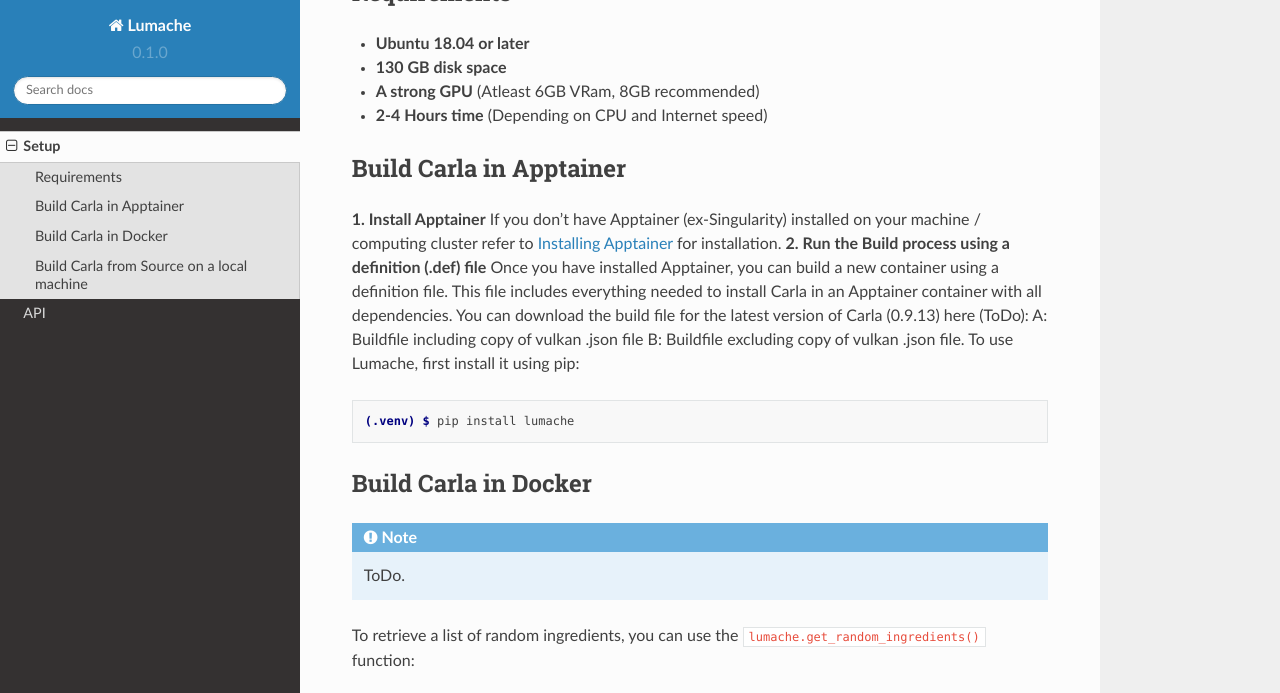
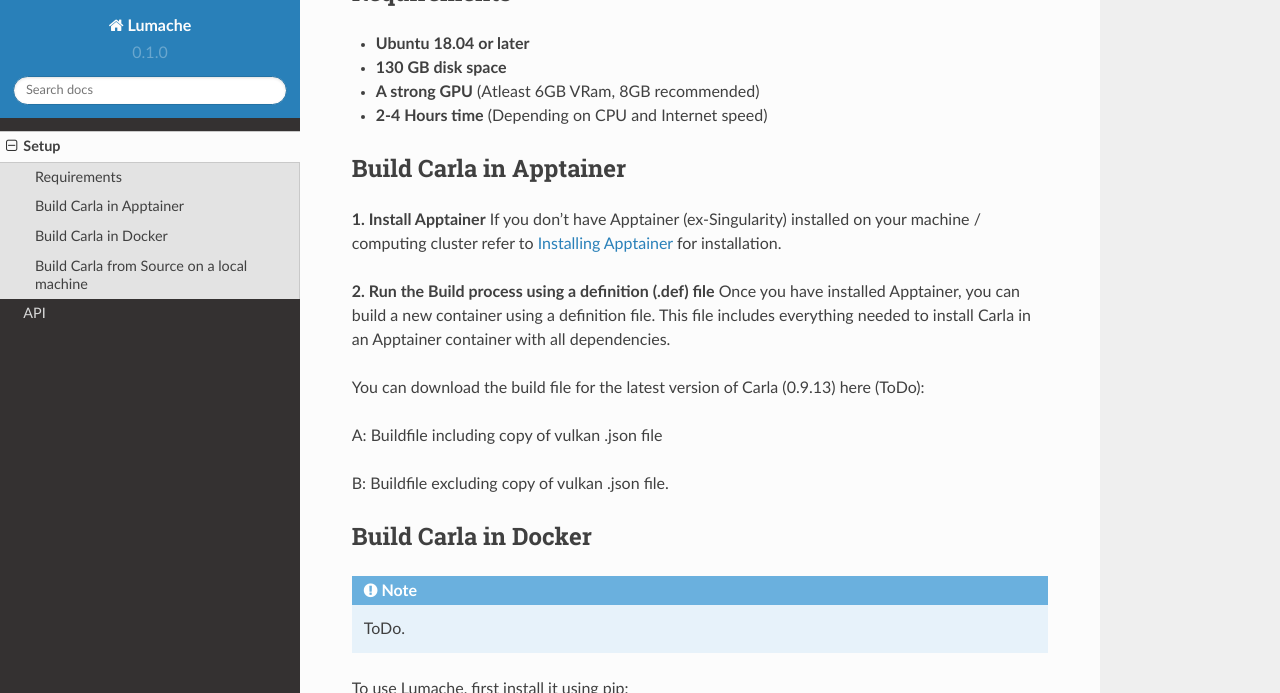
Before and after one commit to KaiPonel/UMDRacingSIM, a Sphinx documentation site: the page built from docs/source/Setup.rst, in a window 1280 px wide and 900 px high, scrolled down 280 px, cut to the strip 0-693 px from the top of the window. Built offline with Sphinx 7.4.7 and the Read the Docs theme 2.0.0, drawn with Linux system fonts in a browser that asks for light colours.

Commit message:
Update Setup.rst

```diff
--- a/docs/source/Setup.rst
+++ b/docs/source/Setup.rst
@@ -14,22 +14,30 @@
 ------------
 **1. Install Apptainer**
 If you don't have Apptainer (ex-Singularity) installed on your machine / computing cluster refer to  `Installing Apptainer <https://apptainer.org/docs/admin/main/installation.html>`_ for installation.
+
 **2. Run the Build process using a definition (.def) file**
 Once you have installed Apptainer, you can build a new container using a definition file. This file includes everything needed to install Carla in an Apptainer container with all dependencies.
+
 You can download the build file for the latest version of Carla (0.9.13) here (ToDo):
+
 A: Buildfile including copy of vulkan .json file
+
 B: Buildfile excluding copy of vulkan .json file.
-To use Lumache, first install it using pip:
 
-.. code-block:: console
-
-   (.venv) $ pip install lumache
 
 Build Carla in Docker
 ----------------
 .. note::
 
    ToDo.
+
+
+
+To use Lumache, first install it using pip:
+
+.. code-block:: console
+
+   (.venv) $ pip install lumache
 
 To retrieve a list of random ingredients,
 you can use the ``lumache.get_random_ingredients()`` function:
```
